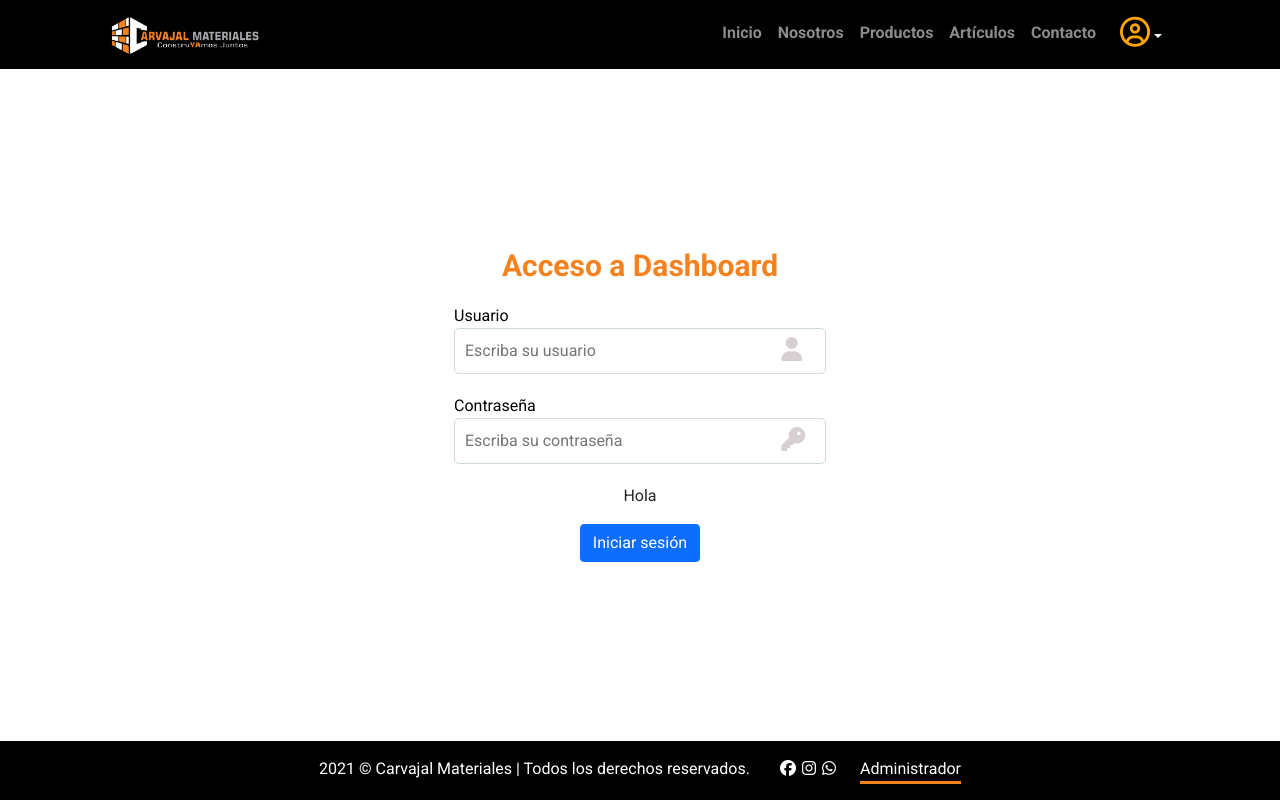
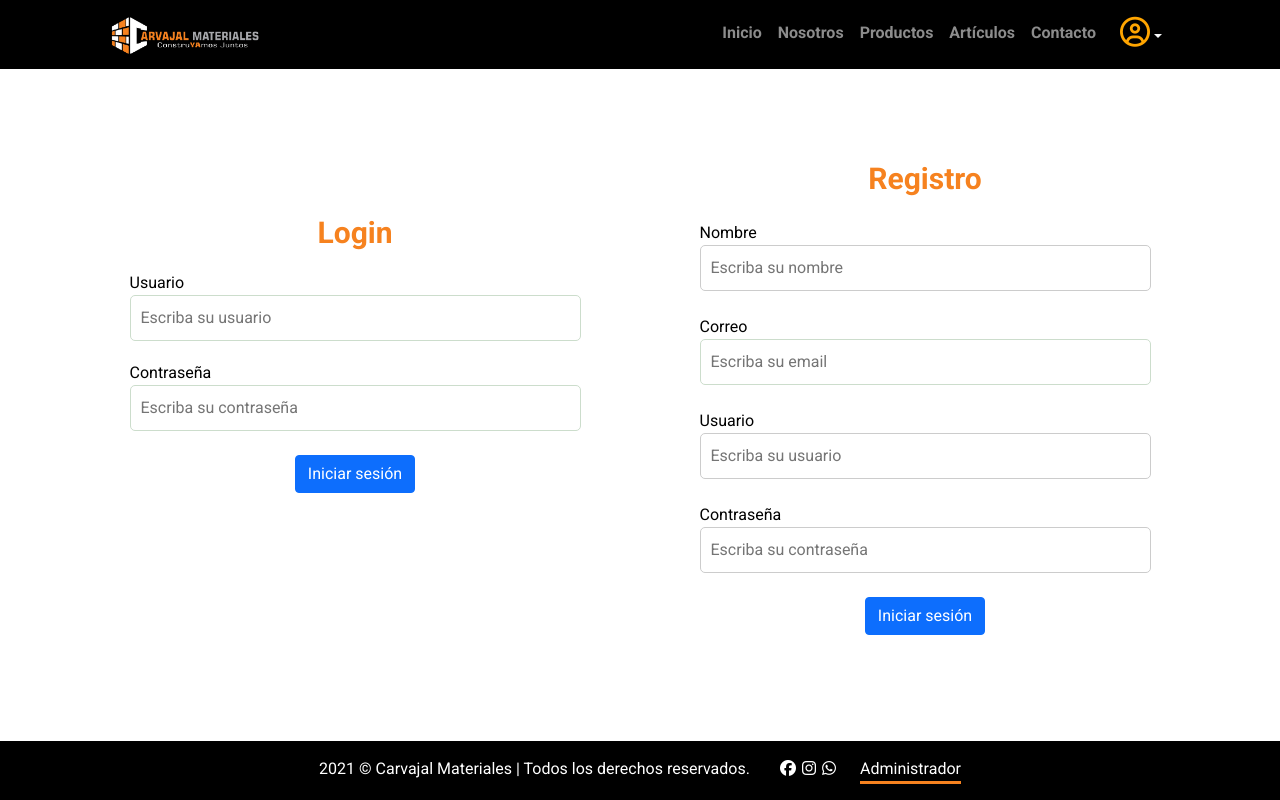
Before and after one commit to Yixsi/App-web-CM-con-react, a React (Create React App) app: page /login in a window 1280 px wide. Built offline with nearby package versions, Linux system fonts and the light colour scheme.

Commit message:
Modificacion de login y registro

```diff
--- a/src/pages/login.jsx
+++ b/src/pages/login.jsx
@@ -4,30 +4,149 @@ function Login(){
 
     return(
         <Layout>
+            <div className="container mx-auto">
+                <section className="row d-flex">
 
-            <div class= "container mx-auto">
-                <section class="col-9 col-lg-4 mx-auto">
-                    <form  method="POST">
-                        <div class="contenedor">
-                            <h2>Acceso a Dashboard</h2>
-                            <div class=" fontuser element">
-                                <i class="fas fa-user"></i>
-                                <div class="label"><label for="email">Usuario</label></div>
+                    <div className="col-10 col-lg-5 mx-auto">
+
+                        <form action="server" method="POST">
+                            <div className="contenedor">
+                                <h2 className="mt-3">Login</h2>
+                                <div className="fontuser element">
+                                    <div className="label"><label for="email">Usuario</label></div>
                                     <input id="usuario" type="text" name="usuario" placeholder="Escriba su usuario" v-model= "usuario"/><br/>
                                 </div>
-                            <div class="element fontpass">
-                                <i class="fas fa-key"></i>
-                                <div class="label"><label for="password">Contraseña</label></div>
+                                <div className="element fontpass">
+                                    <div className="label"><label for="password">Contraseña</label></div>
+                                    <input id="password" type="password" name="password" placeholder="Escriba su contraseña" v-model= "contraseña"/>
+                                </div><br />
+                                {/* <div className="element mb-3">
+                                    <div className="label"><label>Mensaje</label></div>
+                                    <textarea id="comment" name="comment" rows="2" placeholder="Escribe tu mensaje aquí..." required></textarea>
+                                </div> */}
+
+                                <input id="boton" className="btn btn-primary" type="submit" value="Iniciar sesión"/>
+                            </div>
+                        </form>
+
+                    </div>
+
+                    {/* <div className="col-12 col-lg-6 mx-auto">
+                        <aside id="info">
+                            <article className="mt-3">
+                                <h2>Visítanos</h2>
+                                <p>CL 14D #43A-34 Manzanares I<br/>Poblado campestre, Candelaria<br/>Cali, Colombia</p>
+                            </article>
+                            <br/>
+                            <article className="mb-2">
+                                <h2>Síguenos</h2>
+                                <div className="mx-auto">
+                                    <a href="https://www.facebook.com/Carvajalmateriales"><i className="fab fa-facebook" style= {{color: "blue"}}></i></a><p className="d-inline" style= {{color: "black"}}> Facebook</p><br/>
+                                    <a href="https://www.instagram.com/carvajalmateriales/"><i className="fab fa-instagram" style={{color: "red"}}></i></a><p className="d-inline" style= {{color: "black"}}> Instagram</p><br/>
+                                    <a href="https://api.whatsapp.com/send?phone=%2B573003659340&fbclid=IwAR1Fs2TmR-vYJG0c8c1zhm4XzCFEJjWr2zbsaMjivUyG2SCrSoFVYx49qwA"><i className="fab fa-whatsapp" style= {{color: "rgb(102, 233, 102)"}}></i></a><p className="d-inline" style= {{color: "black"}}> Whatsapp</p><br/>
+                                </div>
+                            </article>
+                        </aside>
+                    </div> */}
+
+
+                    <div className="col-10 col-lg-5 mx-auto">
+
+                        <form action="server" method="POST">
+                            <div className="registro">
+                                <h2 className="mt-3">Registro</h2>
+                                <div className="fontuser element">
+                                    <br />
+                                    <div className="label"><label for="nombre">Nombre</label></div>
+                                    <input id="nombre" type="text" name="nombre" placeholder="Escriba su nombre" v-model= "nombre"/><br/>
+                                </div>
+                                <div className="fontuser element">
+                                    <br />
+                                    <div className="label"><label for="email">Correo</label></div>
+                                    <input id="email" type="email" name="email" placeholder="Escriba su email" v-model= "email"/><br/>
+                                </div>
+
+
+                                <div className="fontuser element">
+                                    <br />
+                                    <div className="label"><label for="email">Usuario</label></div>
+                                    <input id="usuario" type="text" name="usuario" placeholder="Escriba su usuario" v-model= "usuario"/><br/>
+                                </div><br />
+                                <div className="element fontpass">
+                                    <div className="label"><label for="password">Contraseña</label></div>
+                                    <input id="password" type="password" name="password" placeholder="Escriba su contraseña" v-model= "contraseña"/>
+                                </div><br />
+                                {/* <div className="element mb-3">
+                                    <div className="label"><label>Mensaje</label></div>
+                                    <textarea id="comment" name="comment" rows="2" placeholder="Escribe tu mensaje aquí..." required></textarea>
+                                </div> */}
+
+                                <input id="boton" className="btn btn-primary" type="submit" value="Iniciar sesión"/>
+                            </div>
+                        </form>
+
+                    </div>
+
+
+            </section>
+            </div>
+
+
+
+            {/* <div className="container mx-auto">
+
+                <div className= "container mx-auto">
+                    <section className="col-9 col-lg-4 mx-auto">
+                        <form  method="POST">
+                            <div className="contenedor">
+                                <h2>Login</h2>
+                                <div className=" fontuser element">
+                                    <i className="fas fa-user"></i>
+                                    <div className="label"><label for="email">Usuario</label></div>
+                                    <input id="usuario" type="text" name="usuario" placeholder="Escriba su usuario" v-model= "usuario"/><br/>
+                                </div>
+                                <div className="element fontpass">
+                                    <i className="fas fa-key"></i>
+                                    <div className="label"><label for="password">Contraseña</label></div>
                                     <input id="password" type="password" name="password" placeholder="Escriba su contraseña" v-model= "contraseña"/><br/>
                                 </div>
-                            <div class="element">
-                                <p class="text-dark">Hola</p>
+                                <div className="element">
+                                    <p className="text-dark"></p>
                                 </div>
-                            <input id="boton" class="btn btn-primary" type="submit" value="Iniciar sesión"/>
+                                <input id="boton" className="btn btn-primary" type="submit" value="Iniciar sesión"/>
                             </div>
                         </form>
                     </section>
+
                 </div>
+
+
+
+                <div className="col-10 col-lg-5 mx-auto">
+
+                            <form action="server" method="POST">
+                                <div className="registro">
+                                    <h2 className="mt-3">Registro</h2>
+                                    <div className="element mb-3">
+                                        <div className="label"><label>Nombre</label></div>
+                                        <input type="text" id="nombre" name="nombre" placeholder="Escribe tu nombre" required/>
+                                    </div>
+                                    <div className="element mb-3">
+                                        <div className="label" ><label>Correo</label></div>
+                                        <input type="email" id="email" name="email" placeholder="Escribe tu correo..." required/>
+                                    </div>
+                                    <div className="element mb-3">
+                                        <div className="label"><label>Usuario</label></div>
+                                        <input type="text" id="usuario" name="usuario"  placeholder="Escribe Un Nombre De Usuario ..." required></input>
+                                    </div>
+
+                                    <input className="btn btn-primary" type="submit" value="Registrarse"/>
+                                </div>
+                            </form>
+
+                </div>
+
+            </div> */}
 
         </Layout>
     )
--- a/src/style/estilos-login.css
+++ b/src/style/estilos-login.css
@@ -1,3 +1,7 @@
+.card-body{
+    background-color: #000;
+
+}
 body {
     font-family: 'roboto', sans-serif;
     margin: 0%;
--- a/src/style/styles.css
+++ b/src/style/styles.css
@@ -80,6 +80,19 @@ h2{
   margin: 0;
 }
 /*Formularios*/
+
+.registro{
+  text-align: center;
+  margin-bottom: 30px;
+}
+
+.registro .element textarea{
+  width: 100%;
+  padding: 10px;
+  border-radius: 5px;
+  border: 0.5px #cdc solid;
+}
+
 
 .contenedor{
   margin: 70px auto;
```
Lines whose indentation alone changed are shown as unchanged.
